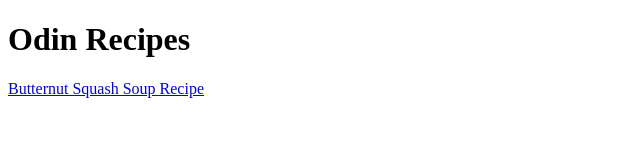
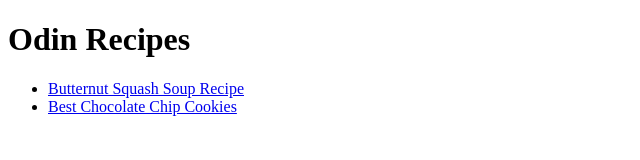
Before and after one commit to jameswood132/odin-recipes, a plain HTML site: page index.html in a window 1280 px wide. Shown: the whole page, without its empty margins (0-640 px from the left). Drawn offline with Linux system fonts and the light colour scheme.

Commit message:
Added link for cookies.html to index.html

```diff
--- a/index.html
+++ b/index.html
@@ -5,7 +5,13 @@
     </head>
     <body>
         <h1>Odin Recipes</h1>
-        <a href="../odin-recipes/recipes/soup.html">Butternut Squash Soup Recipe</a>
+        <ul>
+          <li><a href="../odin-recipes/recipes/soup.html">Butternut Squash Soup Recipe</a></li>
+          <li><a href="../odin-recipes/recipes/cookies.html">Best Chocolate Chip Cookies</a></li>
+
+
+        </ul>
+
     </body>
 
 </html>
```
